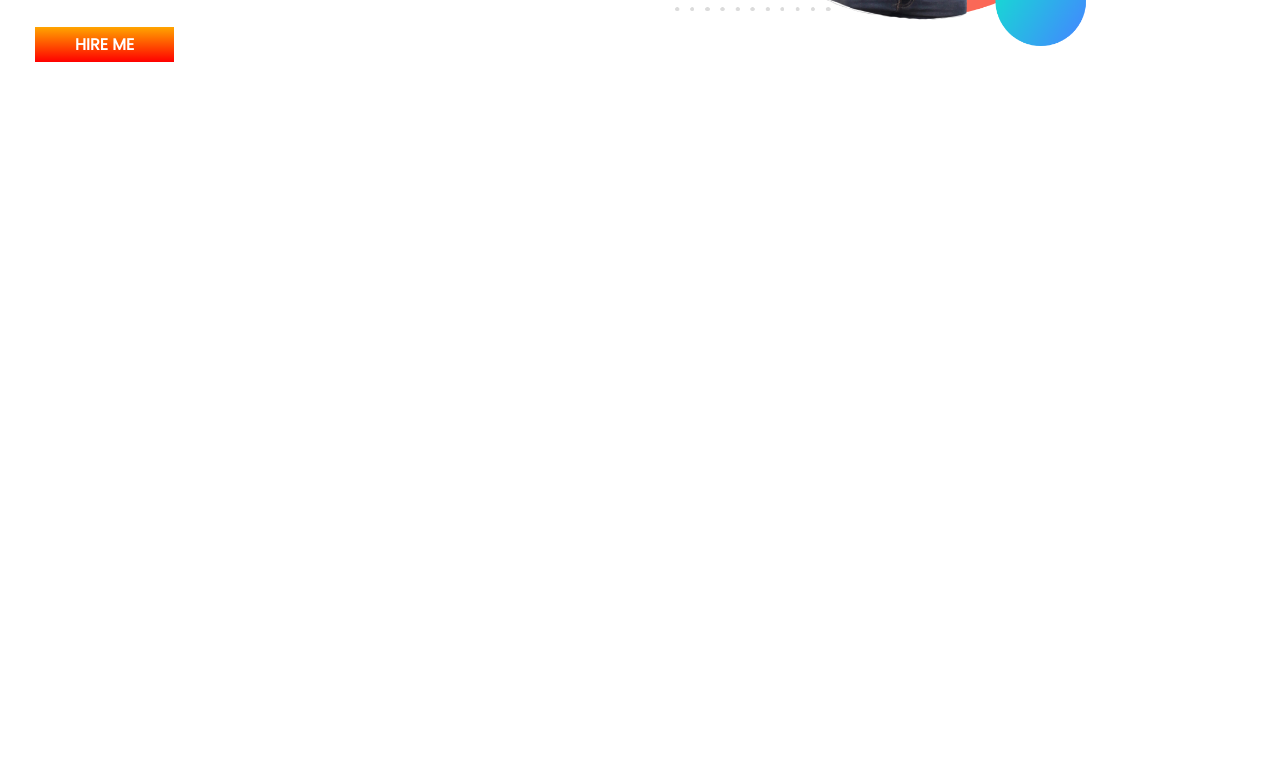
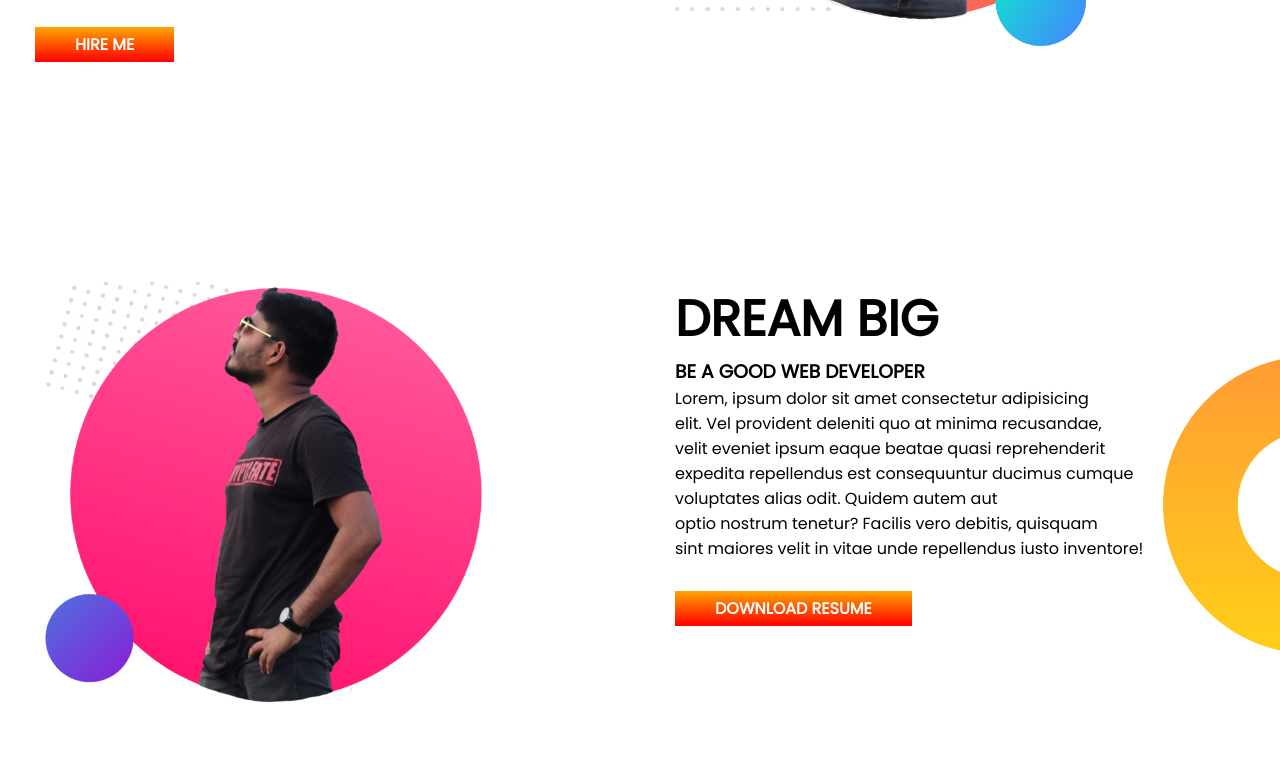
Before and after one commit to royuzin/my-portfolio, a plain HTML site: page index.html in a window 1280 px wide. Shown: the part 442-1207 px from the top of the page. Before the commit the page ends 800 px from the top, so only its background shows below. Drawn offline with Linux system fonts and the light colour scheme.

Commit message:
middle-part

```diff
--- a/index.html
+++ b/index.html
@@ -31,5 +31,18 @@
 
     </div>
    </section>
+
+   <section class="middle-part">
+    <div class="half-width">
+        <img src="/images/uz-bg2.png" alt="uzin">
+    </div>
+    <div class="half-width">
+        <h1>DREAM BIG</h1>
+        <h3>BE A GOOD WEB DEVELOPER</h3>
+        <P>Lorem, ipsum dolor sit amet consectetur adipisicing <br> elit. Vel provident deleniti quo at minima recusandae, <br> velit eveniet ipsum eaque beatae quasi reprehenderit <br> expedita repellendus est consequuntur ducimus cumque <br> voluptates alias odit. Quidem autem aut <br> optio nostrum tenetur? Facilis vero debitis, quisquam <br> sint maiores velit in vitae unde repellendus iusto inventore!</P>
+        <a class="link-button" target="_blank" href="#">DOWNLOAD RESUME</a>
+
+    </div>
+   </section>
 </body>
 </html>
--- a/style.css
+++ b/style.css
@@ -12,6 +12,7 @@ h1{
 }
 section{
     display: flex;
+    margin-bottom: 150px;
 }
 .half-width{
     width: 50%;
@@ -34,3 +35,8 @@ section{
     background-image: url(/images/top-banner.png);
     background-repeat: no-repeat;
 }
+.middle-part{
+    background-image: url(/images/dream-bg.png);
+    background-repeat: no-repeat;
+    background-position: right;
+}
```
